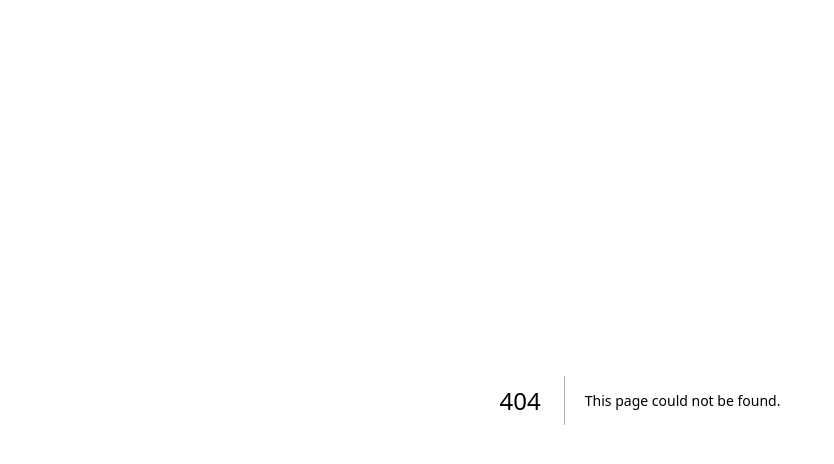
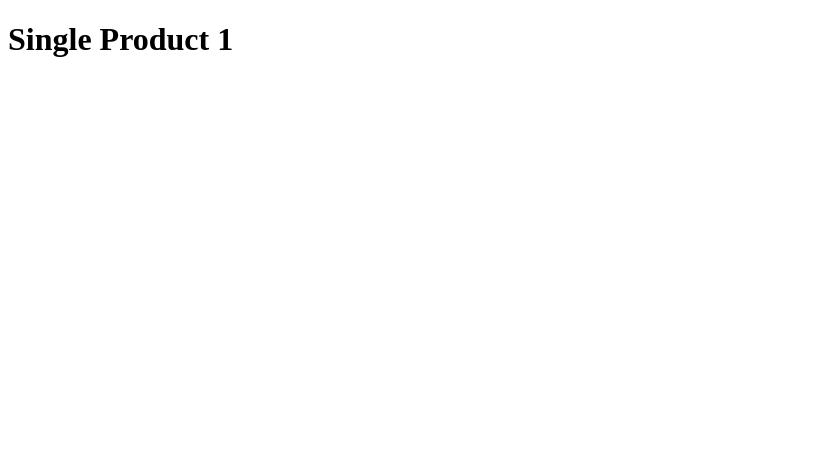
Before and after one commit to Eyshcharya/NextJs, a Next.js app: page /product/1 in a window 1280 px wide. Before the commit this address had no page. Shown: the top 464 px of the page, without its empty margins (0-834 px from the left). Built offline with nearby package versions, Linux system fonts and the light colour scheme.

Commit message:
Implemented Nested Dynamic Routes

```diff
--- /dev/null
+++ b/pages/product/[productId]/index.tsx
@@ -0,0 +1,7 @@
+import { useRouter } from "next/router";
+const singleProduct = () => {
+  const router = useRouter();
+  const productId = router.query.productId;
+  return <h1> Single Product {productId}</h1>;
+};
+export default singleProduct;
--- /dev/null
+++ b/pages/product/[productId]/review/[reviewId].tsx
@@ -0,0 +1,13 @@
+import { useRouter } from "next/router";
+
+const Review = () => {
+  const router = useRouter();
+  const { productId, reviewId } = router.query;
+  return (
+    <>
+      <h1>Review {reviewId}</h1>
+      <h2>of Product with id = {productId}</h2>
+    </>
+  );
+};
+export default Review;
```
